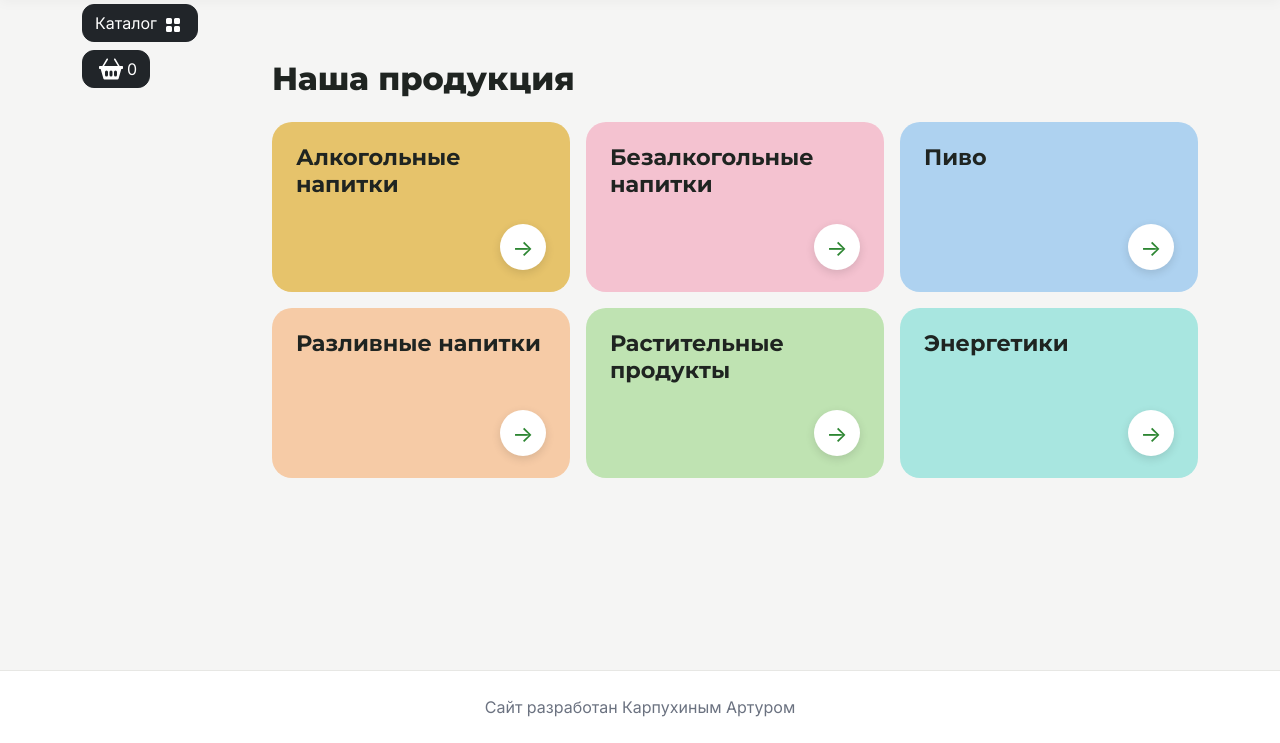
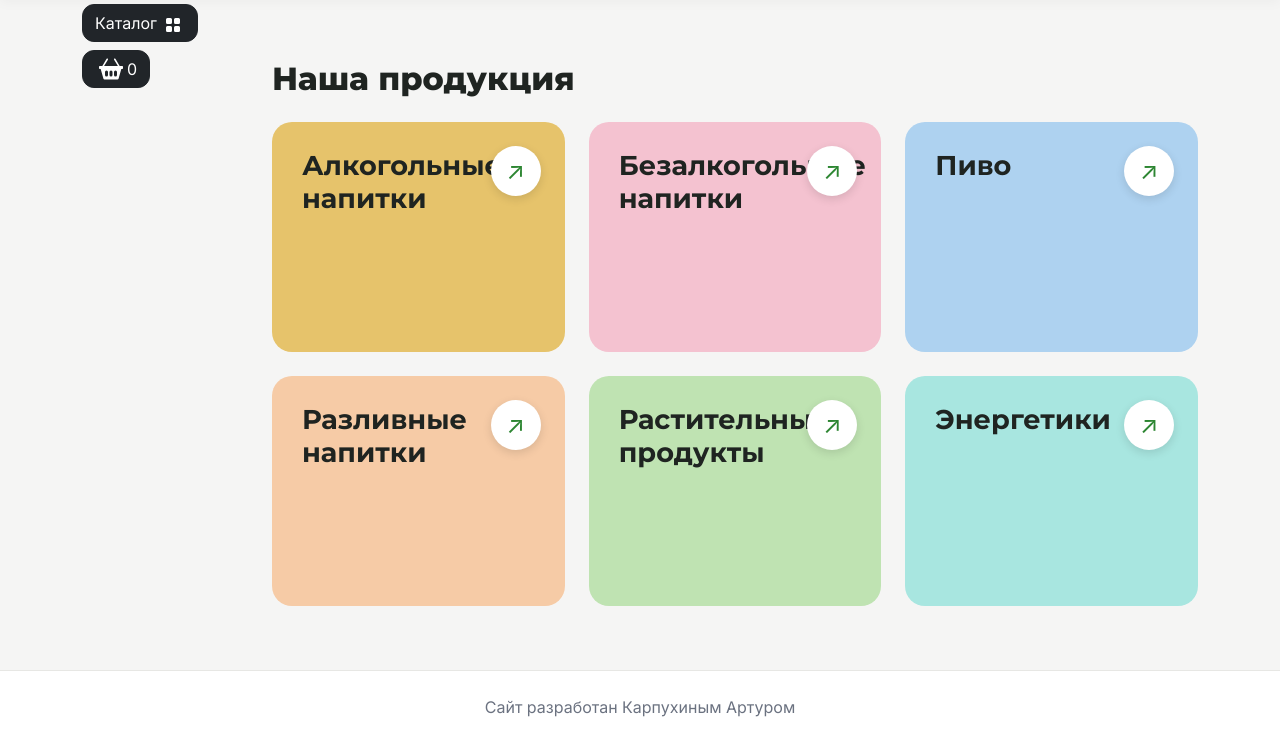
Before and after one commit to arturkarpuhin/-, a Django app: page / in a window 1280 px wide. Shown: the part 57-800 px from the top of the page. Run offline with Django 4.2, Linux system fonts and the light colour scheme; data comes from the database, SQL or seed files in the repository; data that the repository does not hold is empty; some libraries are stand-ins or nearby versions.

Commit message:
Ф2: карточки категорий крупнее, стрелка в углу

```diff
--- a/main/templates/main/index.html
+++ b/main/templates/main/index.html
@@ -13,14 +13,14 @@
 {% block content %}
     <section class="products-section">
         <h1 class="section-title"><strong>Наша продукция</strong></h1>
-        <div class="row g-3">
+        <div class="row g-4">
             {% tag_categories as categories %}
             {% for category in categories %}
                 {% if category.slug != "all" %}
                     <div class="col-12 col-sm-6 col-lg-4">
                         <a class="cat-card cat-color-{{ category.id }}" href="{% url "catalog:index" category.slug %}">
                             <span class="cat-name">{{ category.name }}</span>
-                            <span class="cat-arrow">&#8594;</span>
+                            <span class="cat-arrow">&#8599;</span>
                         </a>
                     </div>
                 {% endif %}
--- a/static/deps/css/brand.css
+++ b/static/deps/css/brand.css
@@ -158,11 +158,10 @@ footer a:hover {
   color: var(--text-dark);
 }
 .cat-card {
-  display: flex;
-  flex-direction: column;
-  justify-content: space-between;
-  min-height: 170px;
-  padding: 22px 24px;
+  position: relative;
+  display: block;
+  min-height: 230px;
+  padding: 28px 30px;
   border-radius: var(--radius-lg);
   text-decoration: none;
   color: var(--text-dark);
@@ -174,21 +173,25 @@ footer a:hover {
   color: var(--text-dark);
 }
 .cat-card .cat-name {
+  display: block;
+  max-width: 72%;
   font-family: 'Montserrat', 'Inter', sans-serif;
   font-weight: 700;
-  font-size: 1.4rem;
+  font-size: 1.7rem;
   line-height: 1.2;
 }
 .cat-card .cat-arrow {
-  align-self: flex-end;
-  width: 46px;
-  height: 46px;
+  position: absolute;
+  top: 24px;
+  right: 24px;
+  width: 50px;
+  height: 50px;
   border-radius: 50%;
   background: #fff;
   display: flex;
   align-items: center;
   justify-content: center;
-  font-size: 1.4rem;
+  font-size: 1.5rem;
   color: var(--brand-green);
   box-shadow: 0 3px 10px rgba(0, 0, 0, 0.12);
 }
```
